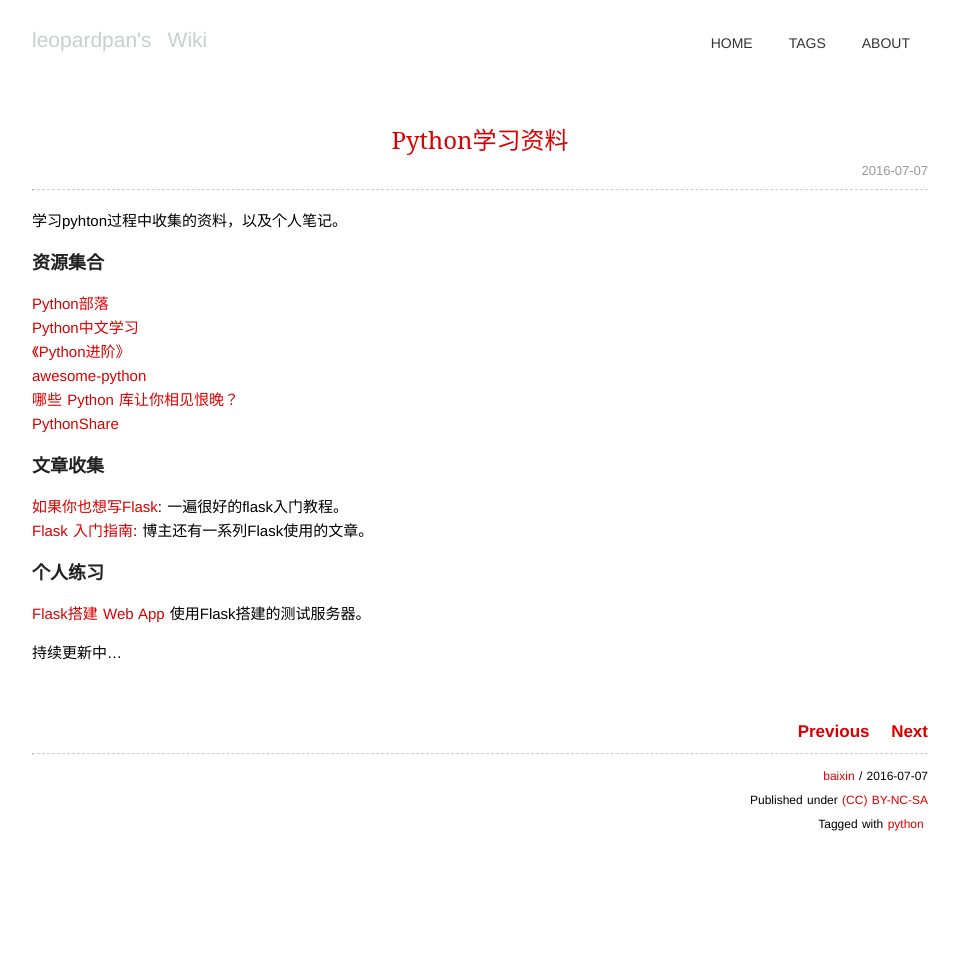
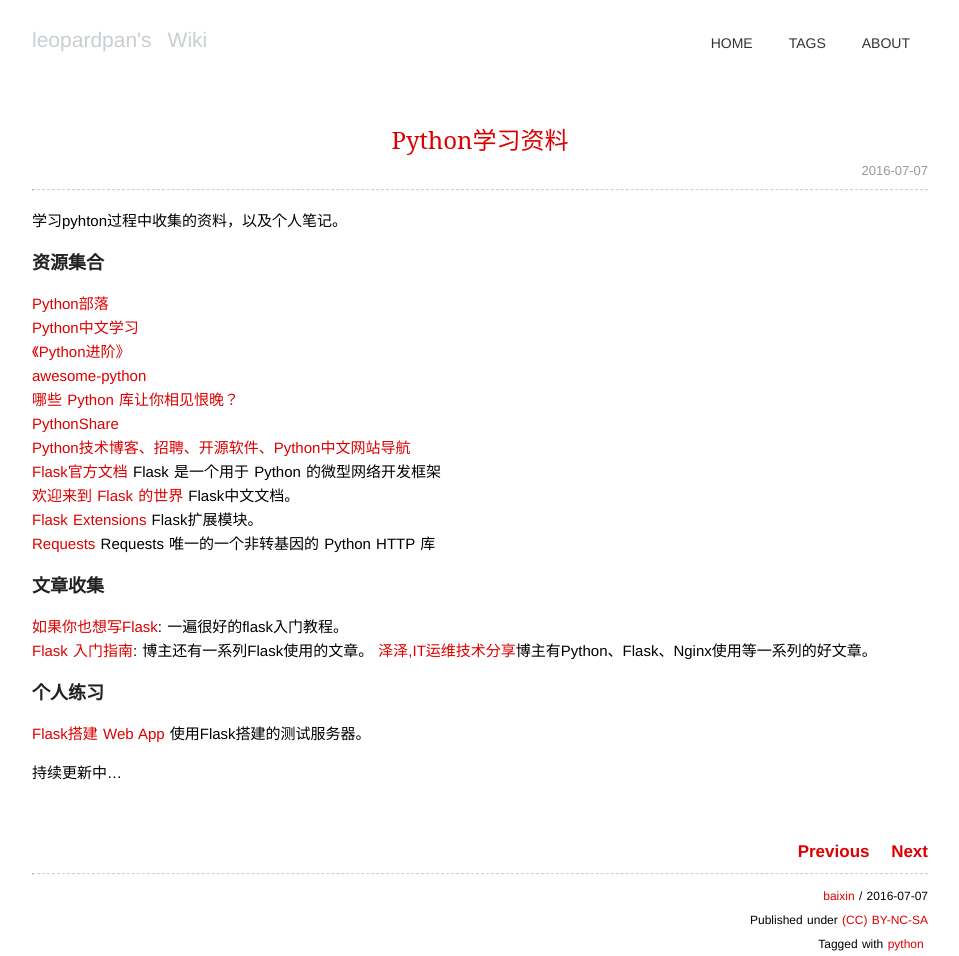
Before and after one commit to panbaixin/panbaixin.github.io, a Jekyll site: the page built from _posts/2016-07-07-Python学习资料.md, in a window 1280 px wide. Shown: the whole page, without its empty margins (160-1119 px from the left). Built offline with Jekyll 4.4.1, drawn with Linux system fonts in a browser that asks for light colours; nearby versions of some CDN libraries; Markdown is read by kramdown in place of the engine named in the settings; comment, search, counter and statistics services are not loaded; before the commit the page ends 900 px from its top, so only the background shows below that.

Commit message:
dix python学习资料

```diff
--- a/_posts/2016-07-07-Python学习资料.md
+++ b/_posts/2016-07-07-Python学习资料.md
@@ -14,11 +14,16 @@
 [awesome-python](https://github.com/vinta/awesome-python)
 [哪些 Python 库让你相见恨晚？](https://www.zhihu.com/question/24590883/answer/89226375?hmsr=toutiao.io&utm_medium=toutiao.io&utm_source=toutiao.io)
 [PythonShare](https://github.com/Yixiaohan/codeparkshare)
-
+[Python技术博客、招聘、开源软件、Python中文网站导航](http://simple-is-better.com/sites/)
+[Flask官方文档](http://flask.pocoo.org/)  Flask 是一个用于 Python 的微型网络开发框架
+[欢迎来到 Flask 的世界](http://dormousehole.readthedocs.io/en/latest/index.html) Flask中文文档。
+[Flask Extensions](http://flask.pocoo.org/extensions/) Flask扩展模块。
+[Requests](http://requests-docs-cn.readthedocs.io/zh_CN/latest/) Requests 唯一的一个非转基因的 Python HTTP 库
 
 ### 文章收集
 [如果你也想写Flask](http://codingpy.com/article/if-you-also-want-to-write-flask/): 一遍很好的flask入门教程。
 [Flask 入门指南](http://blog.igevin.info/posts/flask-startup-guideline/): 博主还有一系列Flask使用的文章。
+[泽泽,IT运维技术分享](http://www.linuxhub.org/?cat=5)博主有Python、Flask、Nginx使用等一系列的好文章。
 
 ### 个人练习
 [Flask搭建 Web App](https://github.com/leopardpan/Python-Growing/tree/master/Flask) 使用Flask搭建的测试服务器。
```
Also changed, not shown: _posts/2016-06-08-资料集合 .md (+1 -1 lines), _posts/2016-07-22-视频资料.md (+6 -0 lines).
